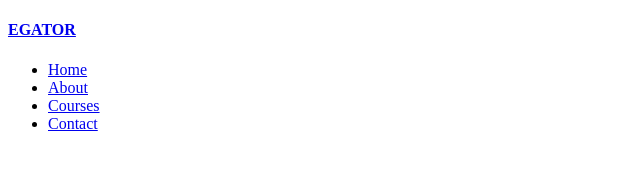
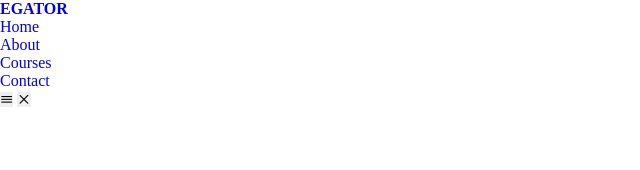
Before and after one commit to hstt-coder/educational-website, a plain HTML site: page index.html in a window 1280 px wide. Shown: the whole page, without its empty margins (0-640 px from the left). Drawn offline with nearby package versions, Linux system fonts and the light colour scheme.

Commit message:
css reset & root variables

```diff
--- a/css/style.css
+++ b/css/style.css
@@ -0,0 +1,29 @@
+* {
+  margin: 0;
+  padding: 0;
+  border: 0;
+  outline: 0;
+  text-decoration: none;
+  list-style: none;
+  box-sizing: border-box;
+}
+
+:root {
+  --color-primary: #6c63ff;
+  --color-success: #00bf8e;
+  --color-warning:: #f7c94b;
+  --color-danger: #f75842;
+  --color-danger-variant: rgba(247, 88, 66, .4)/
+  --color-white: #fff;
+  ---color-light: rgba(255, 255, 255, .7);
+  --color-black: #000;
+  --color-bg: #1f2641;
+  --color-bg1: #2e3267;
+  --color-bg2: #424890;
+
+  --container-width-lg: 76%;
+  --container-width-md: 90%;
+  --container-width-sm: 94%;
+
+  --transition: all 400ms ease;
+}
--- a/index.html
+++ b/index.html
@@ -17,7 +17,8 @@
         <li><a href="courses.html">Courses</a></li>
         <li><a href="contact.html">Contact</a></li>
       </ul>
-
+      <button id="open-menu-btn"><i class="uil uil-bars"></i></button>
+      <button id="close-menu-btn"><i class="uil uil-multiply"></i></button>
     </div>
   </nav>
 </body>
```
